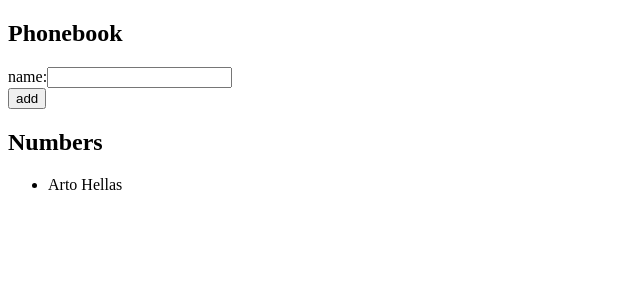
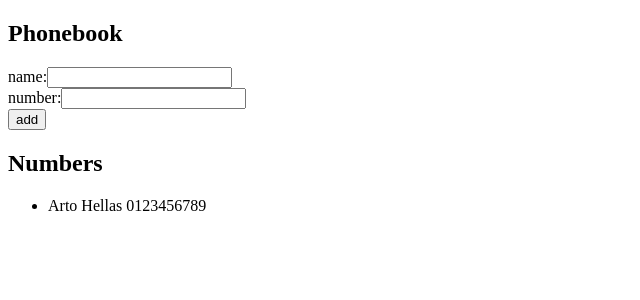
Before and after one commit to valt-1/fullstack-2021, a React (Create React App) app in the folder osa2/puhelinluettelo/: page / in a window 1280 px wide. Shown: the top 300 px of the page, without its empty margins (0-640 px from the left). Built offline with nearby package versions, Linux system fonts and the light colour scheme.

Commit message:
Add possibility to add numbers, exercise 2.8

```diff
--- a/osa2/puhelinluettelo/src/App.js
+++ b/osa2/puhelinluettelo/src/App.js
@@ -2,21 +2,22 @@
 
 const Person = ({ person }) => {
   return (
-    <li>{person.name}</li>
+    <li>{person.name} {person.number}</li>
   )
 }
 
 const App = () => {
   const [ persons, setPersons] = useState([
-    { name: 'Arto Hellas' }
+    { name: 'Arto Hellas', number: '0123456789' }
   ])
   const [ newName, setNewName ] = useState('')
+  const [ newNumber, setNewNumber ] = useState('')
 
   const addPerson = (event) => {
     event.preventDefault()
 
-    if (newName === '') {
-      alert('Please enter a name')
+    if (newName === '' || newNumber === '') {
+      alert('Please enter a name and a number')
       return
     }
 
@@ -25,18 +26,25 @@
     if (nameMatches.length > 0) {
       alert(`${newName} is already added to phonebook`)
       setNewName('')
+      setNewNumber('')
       return
     }
 
     const personObject = {
-      name: newName
+      name: newName,
+      number: newNumber
     }
     setPersons(persons.concat(personObject))
     setNewName('')
+    setNewNumber('')
   }
 
-  const handlePersonChange = (event) => {
+  const handleNameChange = (event) => {
     setNewName(event.target.value)
+  }
+
+  const handleNumberChange = (event) => {
+    setNewNumber(event.target.value)
   }
 
   return (
@@ -47,7 +55,14 @@
           name:
           <input
             value={newName}
-            onChange={handlePersonChange}
+            onChange={handleNameChange}
+          />
+        </div>
+        <div>
+          number:
+          <input
+            value={newNumber}
+            onChange={handleNumberChange}
           />
         </div>
         <div>
```
